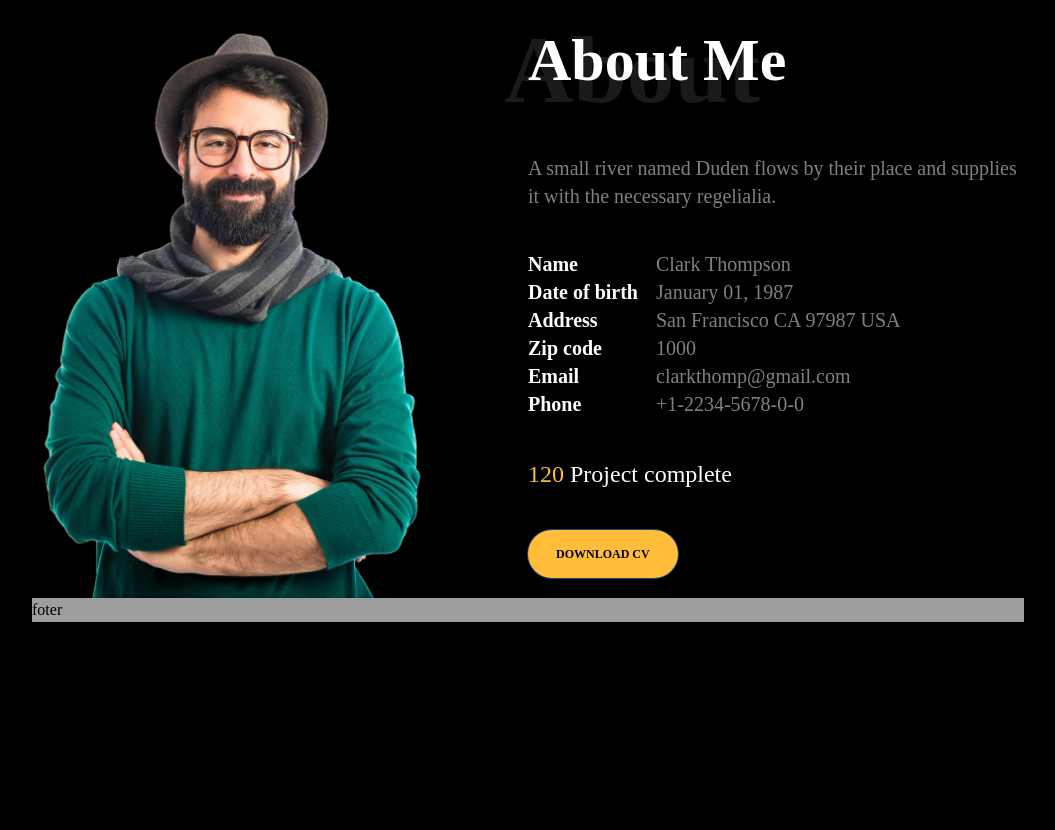
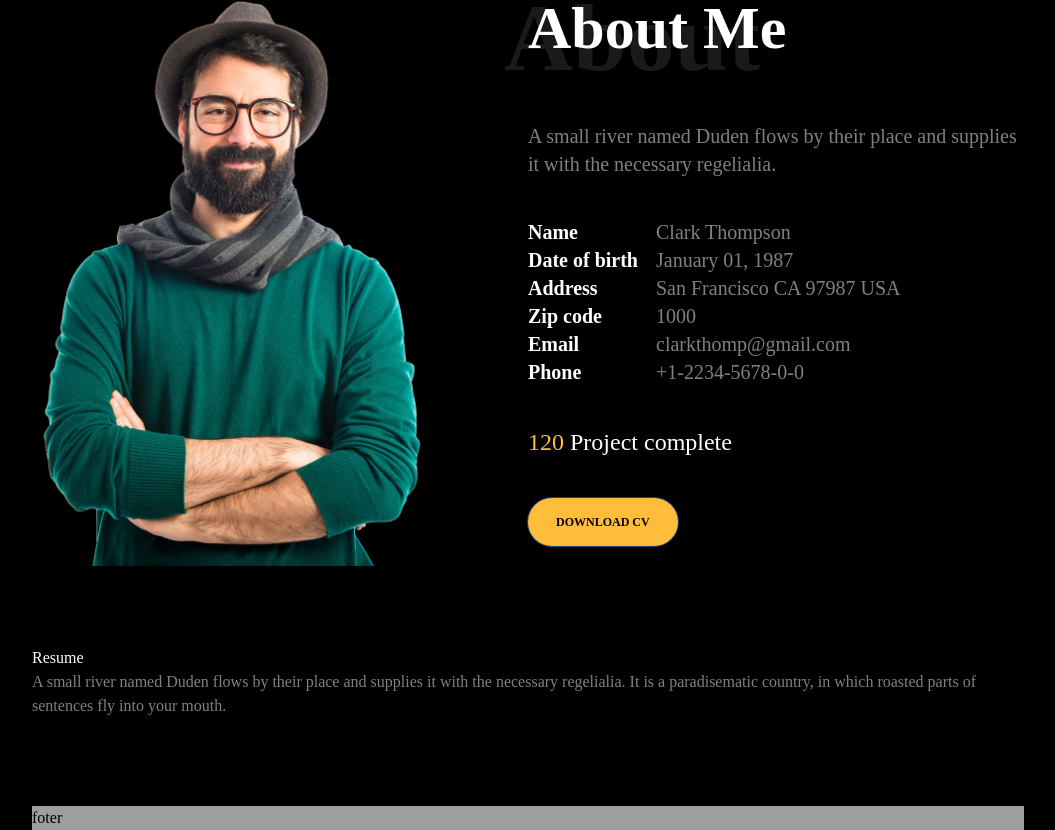
Before and after one commit to rabiakhan01/clark, a React (Create React App) app: page / in a window 1280 px wide. Shown: the part 870-1700 px from the top of the page, without its empty margins (112-1167 px from the left). Before the commit the page ends 1492 px from the top, so only its background shows below. Built offline with nearby package versions, Linux system fonts and the light colour scheme; grey boxes are pictures that could not be loaded.

Commit message:
A new section resume is added

```diff
--- /dev/null
+++ b/src/pages/Resume/Resume.js
@@ -0,0 +1,20 @@
+import React from "react";
+
+const Resume = () => {
+    return (
+        <div className="flex mt-20 mb-20 flex-col h-1vh">
+
+            <div className="flex h-20 flex-col">
+                <h2 className="text-primary">Resume</h2>
+                <p className="text-grayColor">
+                    A small river named Duden flows by their place and supplies it with the necessary regelialia. It is a paradisematic country, in which roasted parts of sentences fly into your mouth.
+                </p>
+            </div>
+
+            <div className="flex ">
+            </div>
+        </div>
+    );
+}
+
+export default Resume;
--- a/src/pages/about/about.js
+++ b/src/pages/about/about.js
@@ -17,7 +17,7 @@
         );
     })
     return (
-        <div className="flex mt-28 h-full w-full">
+        <div className="flex mt-20 h-full w-full">
             <div className="hidden md:flex relative  w-3/6 lg:-left-12 md:-left-16">
                 <img src={images.image_about} alt="" className="lg:w-full lg:h-full max-w-lg" />
             </div>
--- a/src/pages/index.js
+++ b/src/pages/index.js
@@ -2,12 +2,14 @@
 import Layout from "../utils/layout/layout";
 import Intro from "./Intro/intro";
 import About from "./about/about";
+import Resume from "./Resume/Resume";
 const HomePage = () => {
     return (
         <>
         <Layout>
         <Intro />
         <About />
+        <Resume />
         </Layout>
         </>
     );
```
